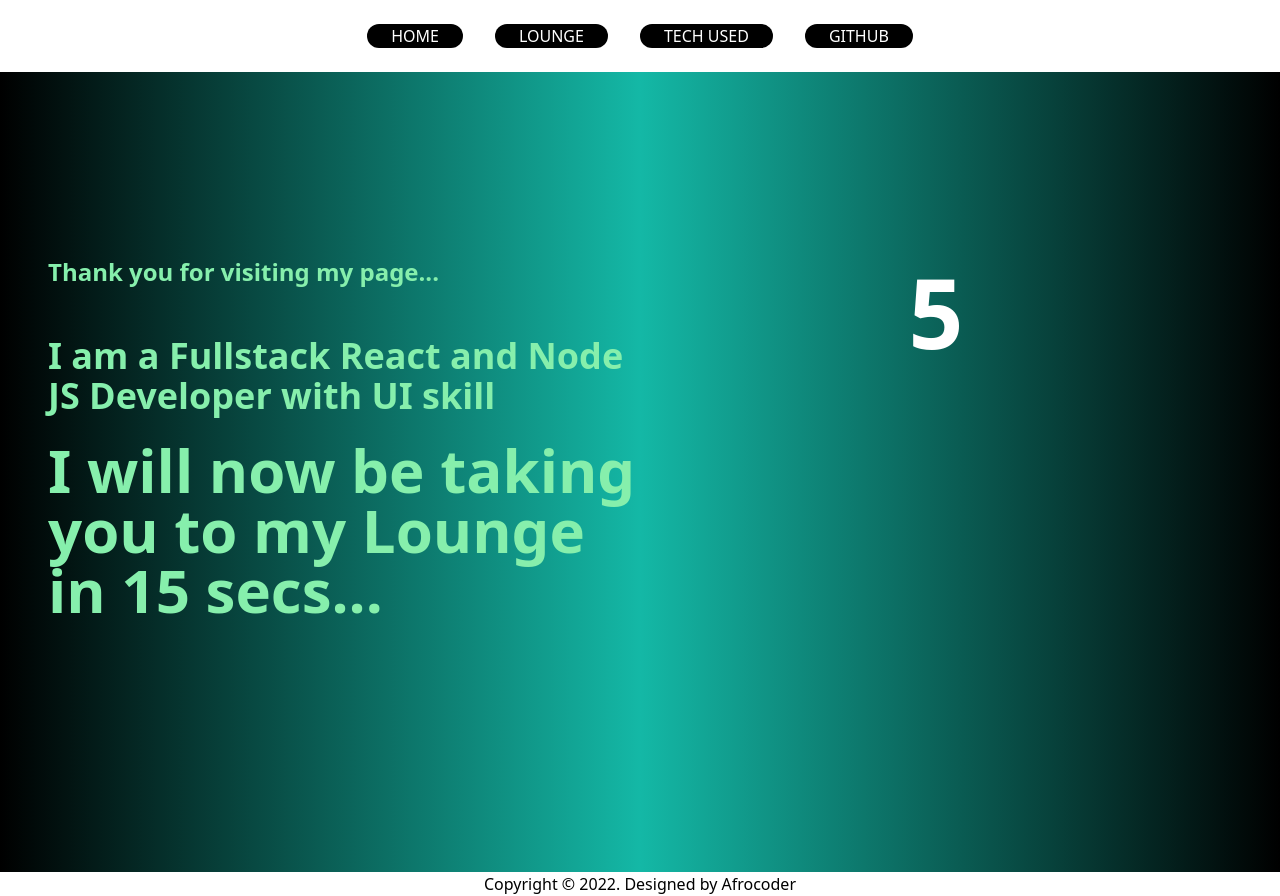
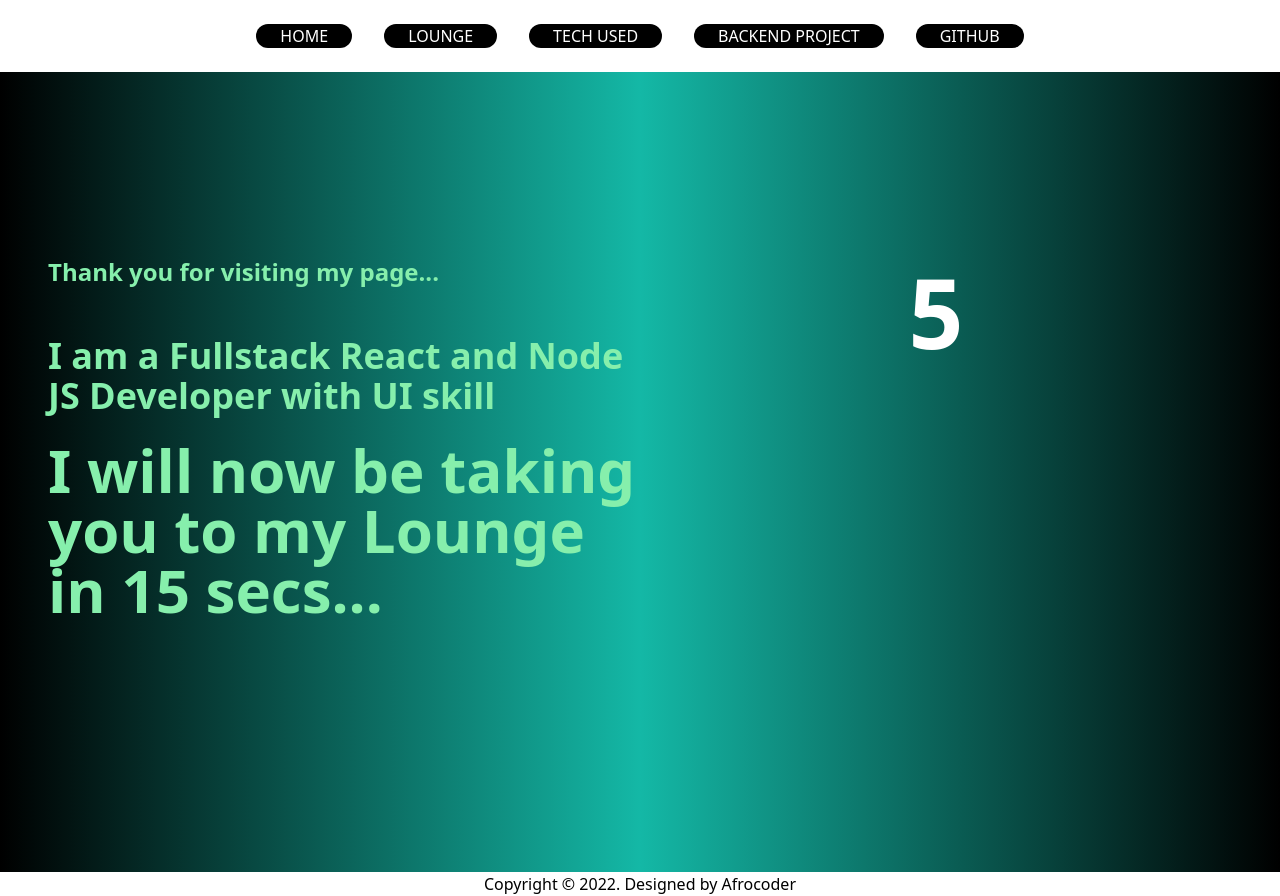
Before and after one commit to eleshinlomo/frontend-react-with-ui, a Next.js app: page / in a window 1280 px wide. Built offline with nearby package versions, Linux system fonts and the light colour scheme.

Commit message:
modified navbar

```diff
--- a/components/NavBar.js
+++ b/components/NavBar.js
@@ -12,7 +12,9 @@ const NavBar = () => {
             <li class='bg-black rounded-full px-6 text-center text-white hover:bg-blue-800 active:bg-white focus:bg-pink' ><a href="/">HOME</a></li>
             <li class='bg-black rounded-full px-6 text-center text-white hover:bg-blue-800 active:bg-white focus:bg-pink' ><a href="/lounge">LOUNGE</a></li>
             <li class='bg-black rounded-full px-6 text-center text-white hover:bg-blue-800 active:bg-white focus:bg-pink' ><a href="/tech">TECH USED</a></li>
-            <li class='bg-black rounded-full px-6 text-center text-white hover:bg-blue-800 active:bg-white focus:bg-pink' ><a href="#">GITHUB</a></li>
+            <li class='bg-black rounded-full px-6 text-center text-white hover:bg-blue-800 active:bg-white focus:bg-pink' ><a href="https://node-b46a.onrender.com/blogs">BACKEND PROJECT</a></li>
+            <li class='bg-black rounded-full px-6 text-center text-white hover:bg-blue-800 active:bg-white focus:bg-pink' ><a href="https://github.com/eleshinlomo/frontend-react-with-ui">GITHUB</a></li>
+
             </ul>
 
             </div>
```
